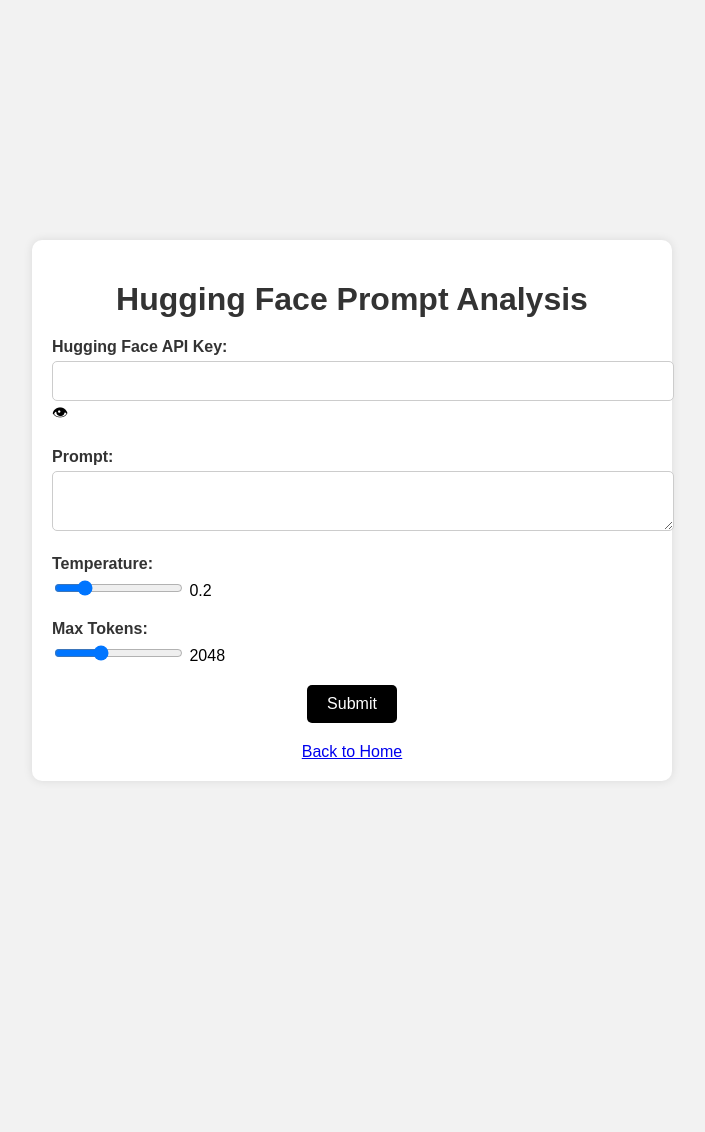
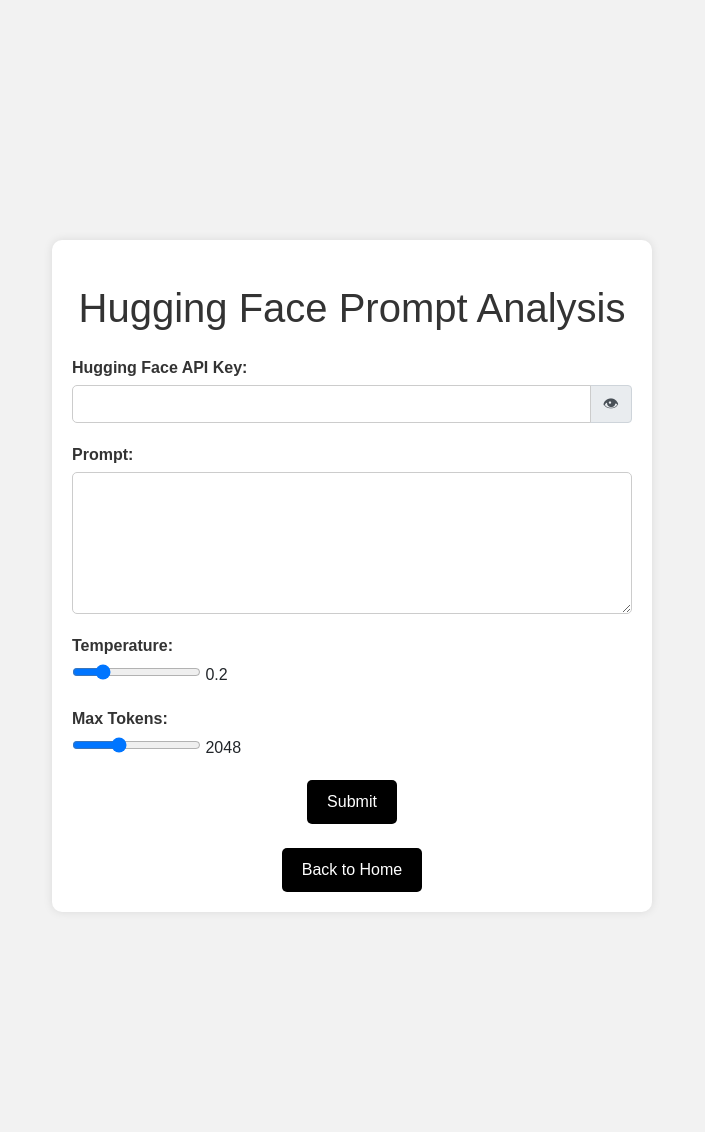
Before and after one commit to vanamayaswanth/prompt-analysis, a Flask app: page /huggingface in a window 1280 px wide. Shown: the top 1132 px of the page, without its empty margins (288-993 px from the left). Before the commit the page ends 781 px from the top, so only its background shows below. Run offline with Flask 3, Linux system fonts and the light colour scheme; some libraries are stand-ins or nearby versions.

Commit message:
updated to bootstarp

```diff
--- a/static/style.css
+++ b/static/style.css
@@ -1,3 +1,4 @@
+
 /* Common CSS for all pages */
 body {
     font-family: Arial, sans-serif;
@@ -21,13 +22,11 @@ h1 {
     color: #333;
 }
 
-.input-container {
+.form-group {
     margin-bottom: 20px;
 }
 
-input[type="password"],
-input[type="text"],
-textarea {
+.form-control {
     width: 100%;
     padding: 10px;
     border: 1px solid #ccc;
@@ -36,20 +35,19 @@ textarea {
     color: #333;
 }
 
-.input-container label,
-.submit-container label {
+.form-group label,
+.text-center label {
     display: block;
     margin-bottom: 5px;
     font-weight: bold;
     color: #333;
 }
 
-.submit-container {
+.text-center {
     text-align: center;
-    margin-top: 20px;
 }
 
-.submit-container input[type="submit"] {
+.btn {
     background-color: black;
     color: white;
     border: none;
@@ -60,78 +58,16 @@ textarea {
     transition: background-color 0.3s ease;
 }
 
-.submit-container input[type="submit"]:hover {
+.btn:hover {
     background-color: #222;
 }
 
-.result-container {
-    margin-top: 30px;
-    padding: 20px;
-    border: 1px solid #ccc;
-    border-radius: 10px;
-    background-color: white;
-    box-shadow: 0 0 10px rgba(0, 0, 0, 0.1);
-}
-
-.result-container p {
-    margin: 5px 0;
-    font-size: 16px;
-    font-weight: bold;
-    color: #333;
-}
-
-.new-prompt-container {
+.mt-4 {
     margin-top: 30px;
 }
 
-.new-prompt {
-    border: 1px solid #ccc;
-    border-radius: 5px;
-    padding: 10px;
-    background-color: #f9f9f9;
-    margin-bottom: 10px;
-}
-
-.new-prompt button {
-    background-color: black;
-    color: white;
-    border: none;
-    border-radius: 5px;
-    padding: 5px 10px;
-    font-size: 14px;
-    cursor: pointer;
-    transition: background-color 0.3s ease;
-}
-
-.new-prompt button:hover {
-    background-color: #222;
-}
-
-.credits {
-    margin-top: 30px;
-    text-align: center;
-    font-size: 14px;
-    color: #888;
-}
-
-.back-container {
-    text-align: center;
+.mt-2 {
     margin-top: 20px;
-}
-
-.back-container button {
-    background-color: black;
-    color: white;
-    border: none;
-    border-radius: 5px;
-    padding: 10px 20px;
-    font-size: 16px;
-    cursor: pointer;
-    transition: background-color 0.3s ease;
-}
-
-.back-container button:hover {
-    background-color: #222;
 }
 
 /* Additional CSS for index.html */
@@ -162,28 +98,86 @@ textarea {
     font-weight: bold;
 }
 
+/* Additional CSS for openai.html and huggingface.html */
+.password-toggle {
+    cursor: pointer;
+}
+
+.range-container {
+    display: flex;
+    justify-content: space-between;
+    align-items: center;
+}
+
+.range-container span {
+    font-weight: bold;
+}
+
 /* Additional CSS for result.html */
-.score-box {
-    position: relative;
+.result-container {
+    margin-top: 30px;
+    padding: 20px;
+    border: 1px solid #ccc;
+    border-radius: 10px;
+    background-color: white;
+    box-shadow: 0 0 10px rgba(0, 0, 0, 0.1);
+}
+
+.progress-container {
+    border: 1px solid #ccc;
+    border-radius: 5px;
+    height: 30px;
+    margin-bottom: 10px;
+    overflow: hidden;
+}
+
+.progress-bar {
+    background-color: #007bff; /* Blue color for progress bar */
+    height: 100%;
+    transition: width 0.3s ease;
+}
+
+.progress-text {
+    font-size: 16px;
+    font-weight: bold;
+    color: #333;
+}
+
+.new-prompt-container {
+    margin-top: 30px;
+}
+
+.new-prompt {
     border: 1px solid #ccc;
     border-radius: 5px;
     padding: 10px;
     background-color: #f9f9f9;
+    margin-bottom: 10px;
 }
 
-.score-bar {
-    position: absolute;
-    top: 0;
-    left: 0;
-    height: 100%;
+.copy-button {
+    background-color: black;
+    color: white;
+    border: none;
     border-radius: 5px;
-    /* Set inline styles using Flask's template rendering */
-
+    padding: 5px 10px;
+    font-size: 14px;
+    cursor: pointer;
+    transition: background-color 0.3s ease;
 }
 
-.score-text {
-    margin: 5px 0;
-    font-size: 16px;
-    font-weight: bold;
-    color: #333;
+.copy-button:hover {
+    background-color: #222;
 }
+
+.credits {
+    margin-top: 30px;
+    text-align: center;
+    font-size: 14px;
+    color: #888;
+}
+
+.back-container {
+    text-align: center;
+    margin-top: 20px;
+}
--- a/templates/huggingface.html
+++ b/templates/huggingface.html
@@ -1,4 +1,4 @@
-<!DOCTYPE html>
+<!-- <!DOCTYPE html>
 <html>
 <head>
     <title>Hugging Face Prompt Analysis</title>
@@ -65,4 +65,76 @@
         };
     </script>
 </body>
+</html> -->
+
+<!DOCTYPE html>
+<html>
+<head>
+    <title>Hugging Face Prompt Analysis</title>
+    <link rel="stylesheet" href="https://stackpath.bootstrapcdn.com/bootstrap/4.5.2/css/bootstrap.min.css">
+    <link rel="stylesheet" href="{{ url_for('static', filename='style.css') }}">
+</head>
+<body>
+    <div class="container">
+        <h1 class="text-center mt-4">Hugging Face Prompt Analysis</h1>
+        <form method="post" action="/huggingface" class="mt-4">
+            <div class="form-group">
+                <label for="hugging_key">Hugging Face API Key:</label>
+                <div class="input-group">
+                    <input type="password" name="hugging_key" id="hugging_key" class="form-control" required>
+                    <div class="input-group-append">
+                        <span class="input-group-text password-toggle" onclick="togglePasswordVisibility()">&#x1F441;</span>
+                    </div>
+                </div>
+            </div>
+            <div class="form-group">
+                <label for="prompt">Prompt:</label>
+                <textarea name="prompt" id="prompt" class="form-control" rows="5" required></textarea>
+            </div>
+            <div class="form-group">
+                <label for="temp">Temperature:</label>
+                <input type="range" name="temp" id="temp" min="0" max="1" step="0.1" value="0.2">
+                <span id="tempValue">0.2</span>
+            </div>
+            <div class="form-group">
+                <label for="max_token">Max Tokens:</label>
+                <input type="range" name="max_token" id="max_token" min="1000" max="4000" step="1" value="2048">
+                <span id="maxTokenValue">2048</span>
+            </div>
+            <div class="form-group text-center">
+                <input type="submit" value="Submit" class="btn btn-dark">
+            </div>
+        </form>
+        <div class="back-container mt-4 text-center">
+            <a class="btn btn-secondary" href="/">Back to Home</a>
+        </div>
+    </div>
+
+    <script>
+        function togglePasswordVisibility() {
+            var huggingKeyInput = document.getElementById("hugging_key");
+            if (huggingKeyInput.type === "password") {
+                huggingKeyInput.type = "text";
+            } else {
+                huggingKeyInput.type = "password";
+            }
+        }
+
+        var tempSlider = document.getElementById("temp");
+        var tempValueDisplay = document.getElementById("tempValue");
+        tempValueDisplay.innerHTML = tempSlider.value;
+
+        tempSlider.oninput = function() {
+            tempValueDisplay.innerHTML = this.value;
+        };
+
+        var maxTokenSlider = document.getElementById("max_token");
+        var maxTokenValueDisplay = document.getElementById("maxTokenValue");
+        maxTokenValueDisplay.innerHTML = maxTokenSlider.value;
+
+        maxTokenSlider.oninput = function() {
+            maxTokenValueDisplay.innerHTML = this.value;
+        };
+    </script>
+</body>
 </html>
```
Also changed, not shown: templates/openai.html (+18 -14 lines), templates/result.html (+8 -4 lines).
